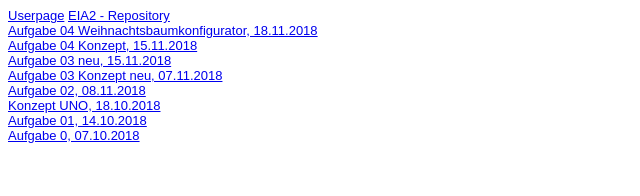
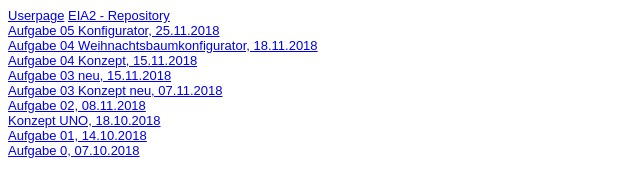
Before and after one commit to Ljubaska/Ljubaska.github.io, a plain HTML site: page steckbrief/steckbrief.htm in a window 1280 px wide. Shown: the whole page, without its empty margins (0-640 px from the left). Drawn offline with Linux system fonts and the light colour scheme.

Commit message:
steckbrief

```diff
--- a/steckbrief/steckbrief.htm
+++ b/steckbrief/steckbrief.htm
@@ -15,6 +15,7 @@ body {
 	<a href="https://ljubaska.github.io/userpage.html" target="_blank">Userpage</a>
 	<a href="https://github.com/Ljubaska/EIA2" target="_blank">EIA2 - Repository</a>
 	<br>
+	<a href="https://ljubaska.github.io/Ljubaska.github.io/Aufgabe%2005/Konfigurator.htm" target="_blank">Aufgabe 05 Konfigurator, 25.11.2018</a><br>
 	<a href="https://ljubaska.github.io/EIA2/Aufgabe%2004/Weihnachtsbaumkonfigurator.html" target="_blank">Aufgabe 04 Weihnachtsbaumkonfigurator, 18.11.2018</a><br>
 	<a href="https://ljubaska.github.io/EIA2/Aufgabe%2004/Aufgabe4_Konzept.pdf" target="_blank">Aufgabe 04 Konzept, 15.11.2018</a><br>
 	<a href="https://ljubaska.github.io/EIA2/Aufgabe%2003/uno3.html" target="_blank">Aufgabe 03 neu, 15.11.2018</a><br>
```
